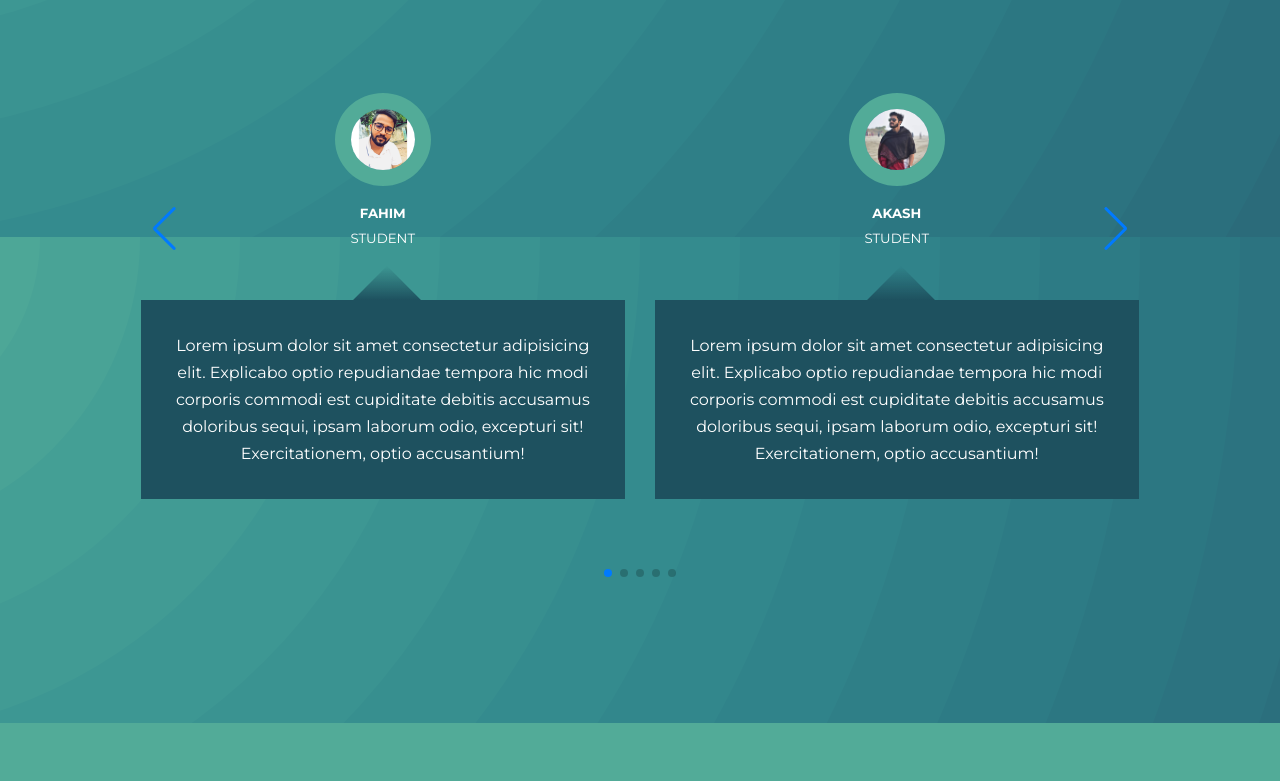
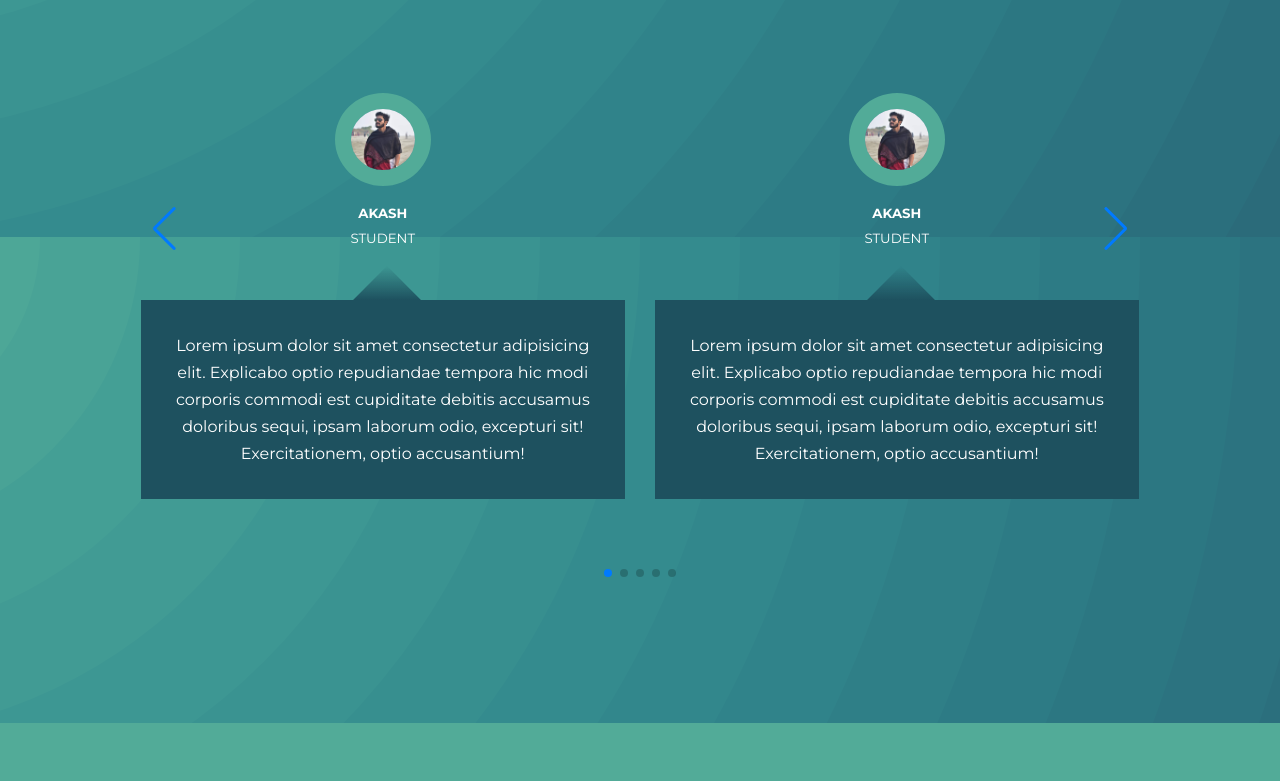
Before and after one commit to masudhasanrana/khajaajmerihighschool.com, a plain HTML site: page index.html in a window 1280 px wide. Shown: the part 2963-3744 px from the top of the page. Drawn offline with nearby package versions, Linux system fonts and the light colour scheme.

Commit message:
Update index.html

```diff
--- a/index.html
+++ b/index.html
@@ -240,10 +240,10 @@
         <div class="swiper-wrapper">
         <article class="testimonial swiper-slide">
             <div class="avatar">
-                <img src="./image/avatar1.jpg">
+                <img src="./image/avatar2.jpg">
             </div>
             <div class="testimonial__info">
-                <h5>Fahim</h5>
+                <h5>Akash</h5>
                 <small>Student</small>
                 <div class="testimonial__body">
                     Lorem ipsum dolor sit amet consectetur adipisicing elit. Explicabo optio repudiandae tempora hic modi corporis commodi est cupiditate debitis accusamus doloribus sequi, ipsam laborum odio, excepturi sit! Exercitationem, optio accusantium!
```
